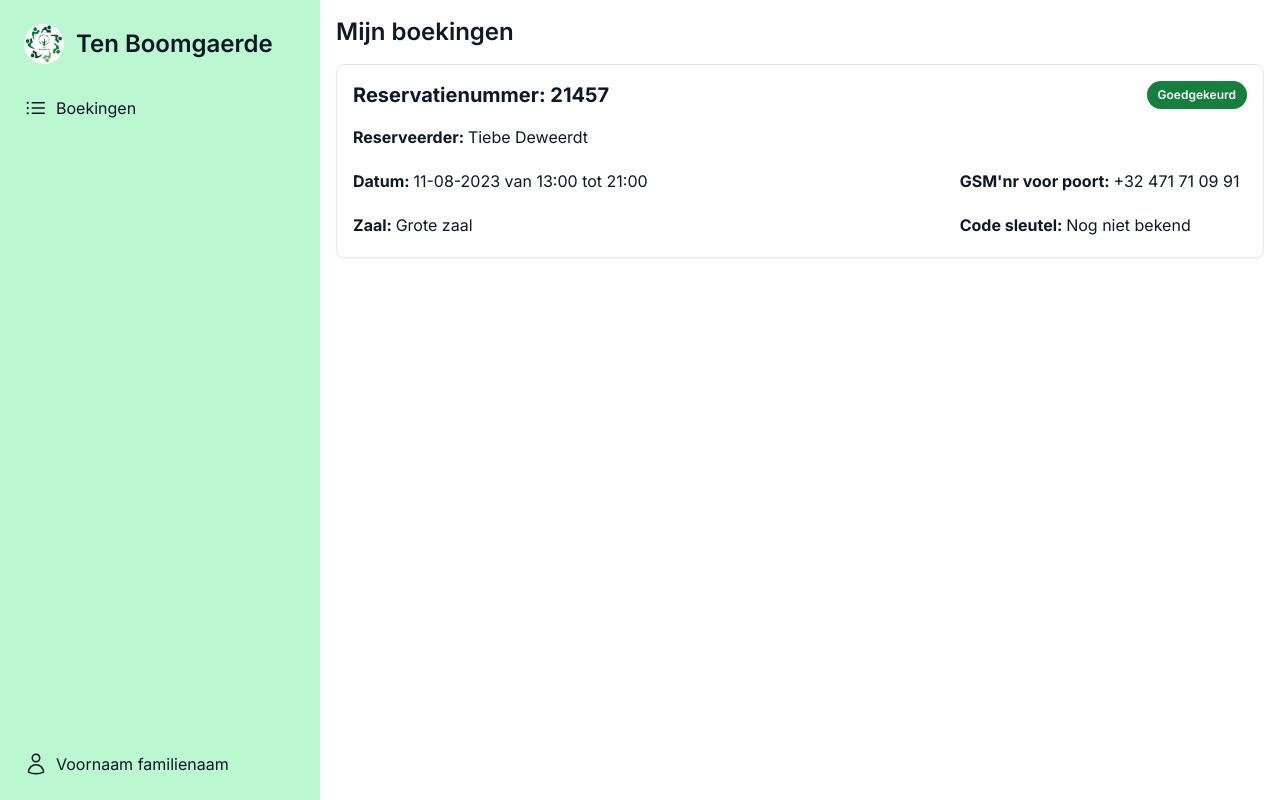
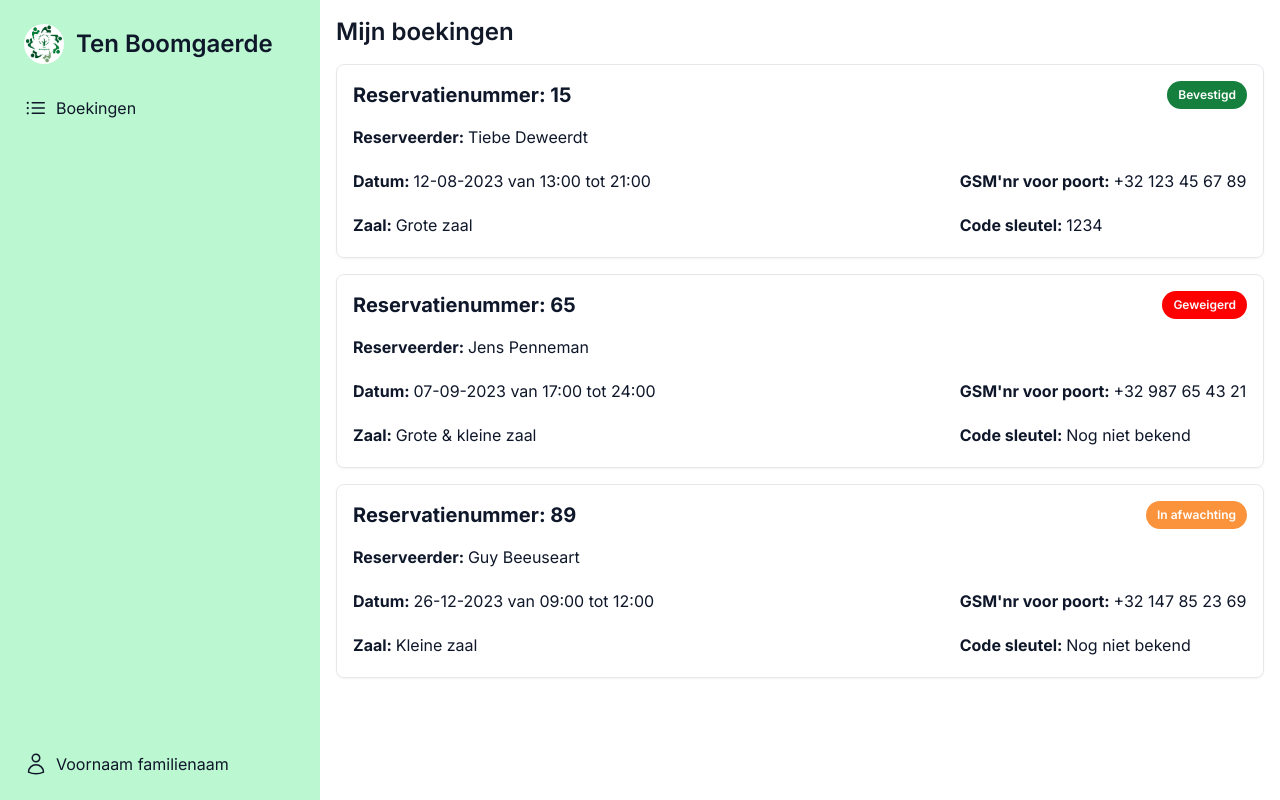
Before and after one commit to WEB4YOU-BE/P007-TenBoomgaerde, a Next.js app: page /klant in a window 1280 px wide. Built offline with nearby package versions, Linux system fonts and the light colour scheme.

Commit message:
Reservationcards are ready to use without filter upcoming or past reservations
Signed-off-by: Tiebe Deweerdt <tiebe.dw1@gmail.com>

```diff
--- a/src/app/klant/page.tsx
+++ b/src/app/klant/page.tsx
@@ -1,13 +1,20 @@
 import Reservation from "@/components/ui/klant/Reservation";
 
 export default function Index() {
+    const reservations = [
+        {resnumber: '15', name: 'Tiebe Deweerdt', date: '12-08-2023 van 13:00 tot 21:00', room: 'Grote zaal', tel: '+32 123 45 67 89', code: '1234', state: 'success'},
+        {resnumber: '65', name: 'Jens Penneman', date: '07-09-2023 van 17:00 tot 24:00', room: 'Grote & kleine zaal', tel: '+32 987 65 43 21', code: '', state: 'denied'},
+        {resnumber: '89', name: 'Guy Beeuseart', date: '26-12-2023 van 09:00 tot 12:00', room: 'Kleine zaal', tel: '+32 147 85 23 69', code: '', state: 'hold'}
+    ]
     return <main className={"w-full min-h-[100svh]"}>
         <div className={"p-4 block sm:flex items-center justify-between"}>
             <div className={"w-full mb-1"}>
                 <div className={"mb-4"}>
                     <h1 className={"text-xl font-semibold text-gray-900 sm:text-2xl"}>Mijn boekingen</h1>
                 </div>
-                <Reservation/>
+                {reservations.map(
+                    (reservation, index) => <Reservation key={index}{...reservation}/>
+                )}
             </div>
         </div>
     </main>;
--- a/src/components/ui/Badge.tsx
+++ b/src/components/ui/Badge.tsx
@@ -16,7 +16,7 @@ const badgeVariants = cva(
                     "border-transparent bg-destructive text-destructive-foreground hover:bg-destructive/80 text-xs",
                 outline: "text-foreground",
                 success: "border-transparent bg-green-700 hover:bg-green-600 text-white text-xs",
-                hold: "border-transparent bg-orange-300 hover:bg-orange-200 text-xs"
+                hold: "border-transparent bg-orange-400 hover:bg-orange-300 text-white text-xs"
 
             },
         },
--- a/src/components/ui/klant/Reservation.tsx
+++ b/src/components/ui/klant/Reservation.tsx
@@ -1,40 +1,56 @@
 import {Badge} from "@/components/ui/Badge";
 import {HoverCard, HoverCardContent, HoverCardTrigger} from "@/components/ui/Hover-card";
 
-const Reservation = async () => {
-    return <div className={"p-4 border border-gray-200 rounded-lg shadow-sm"}>
+interface reservationProps {
+    resnumber: String,
+    name: String,
+    date: String,
+    room: String,
+    tel: String,
+    code: String,
+    state: String
+}
+
+const Reservation = async (reservation: reservationProps) => {
+    return <div className={"p-4 mb-4 border border-gray-200 rounded-lg shadow-sm"}>
         <div className={"grid gap-4 grid-cols-3 grid-rows-4"}>
             <div className={"font-bold text-xl row-start-1 col-span-2"}>
-                Reservatienummer: <span>21457</span>
+                Reservatienummer: <span>{reservation.resnumber}</span>
             </div>
             <span className={"flex justify-end text-sm"}>
-                <Badge variant={"success"}>Goedgekeurd</Badge>
+                {(reservation.state === 'success') && <Badge variant={"success"}>Bevestigd</Badge>}
+                {(reservation.state === 'denied') && <Badge variant={"denied"}>Geweigerd</Badge>}
+                {(reservation.state === 'hold') && <Badge variant={"hold"}>In afwachting</Badge>}
             </span>
             <div className={"sm:row-start-2 col-span-3 sm:col-span-2"}>
                 <span className={"font-bold"}>Reserveerder: </span>
-                <span>Tiebe Deweerdt</span>
+                <span>{reservation.name}</span>
             </div>
             <div className={"sm:row-start-3 col-span-3 sm:col-span-2"}>
                 <span className={"font-bold"}>Datum: </span>
-                <span>11-08-2023 van 13:00 tot 21:00</span>
+                <span>{reservation.date}</span>
             </div>
             <div className={"sm:row-start-4 col-span-3 sm:col-span-2"}>
                 <span className={"font-bold"}>Zaal: </span>
-                <span>Grote zaal</span>
+                <span>{reservation.room}</span>
             </div>
             <div className={"sm:row-start-3 col-span-3 sm:col-span-1"}>
                 <HoverCard>
                     <HoverCardTrigger className={"font-bold"}>GSM'nr voor poort: </HoverCardTrigger>
                     <HoverCardContent>Dit gsm'nr wordt gebruikt om de poort open te bellen.</HoverCardContent>
                 </HoverCard>
-                <span>+32 471 71 09 91</span>
+                <span>{reservation.tel}</span>
             </div>
             <div className={"sm:row-start-4 col-span-3 sm:col-span-1"}>
                 <span className={"font-bold"}>Code sleutel: </span>
-                <HoverCard>
-                    <HoverCardTrigger>Nog niet bekend</HoverCardTrigger>
-                    <HoverCardContent>Deze code komt de zondag voor uw reservatie online.</HoverCardContent>
-                </HoverCard>
+                {
+                    (reservation.code === '') &&
+                    <HoverCard>
+                        <HoverCardTrigger>Nog niet bekend</HoverCardTrigger>
+                        <HoverCardContent>Deze code komt de zondag voor uw reservatie online.</HoverCardContent>
+                    </HoverCard>
+                }
+                {reservation.code}
             </div>
         </div>
     </div>
```
